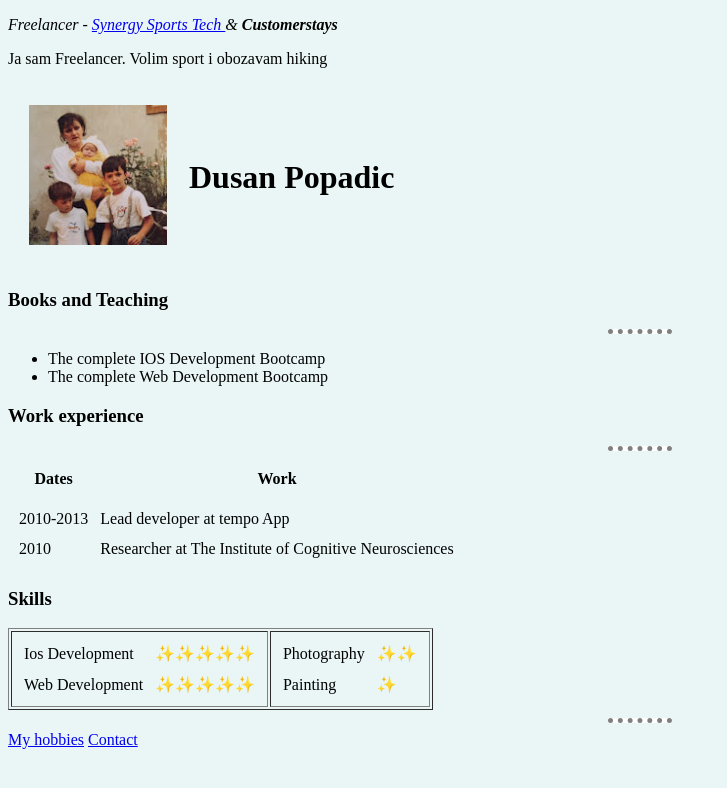
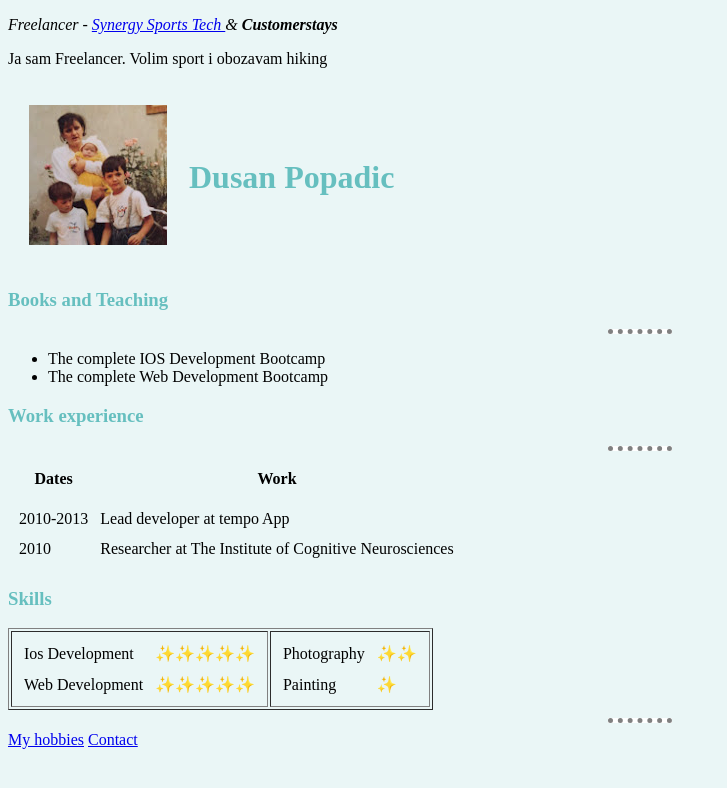
Before and after one commit to ducapopadic/cv, a plain HTML site: page index.html in a window 1280 px wide. Shown: the whole page, without its empty margins (0-727 px from the left). Drawn offline with Linux system fonts and the light colour scheme.

Commit message:
Update styles.css

```diff
--- a/styles.css
+++ b/styles.css
@@ -4,11 +4,11 @@
   }
 
   h1 {
-color: 66BFBF;
+color: #66BFBF;
   }
 
   h3 {
-color: 66BFBf;
+color: #66BFBf;
   }
 
   hr {
```
